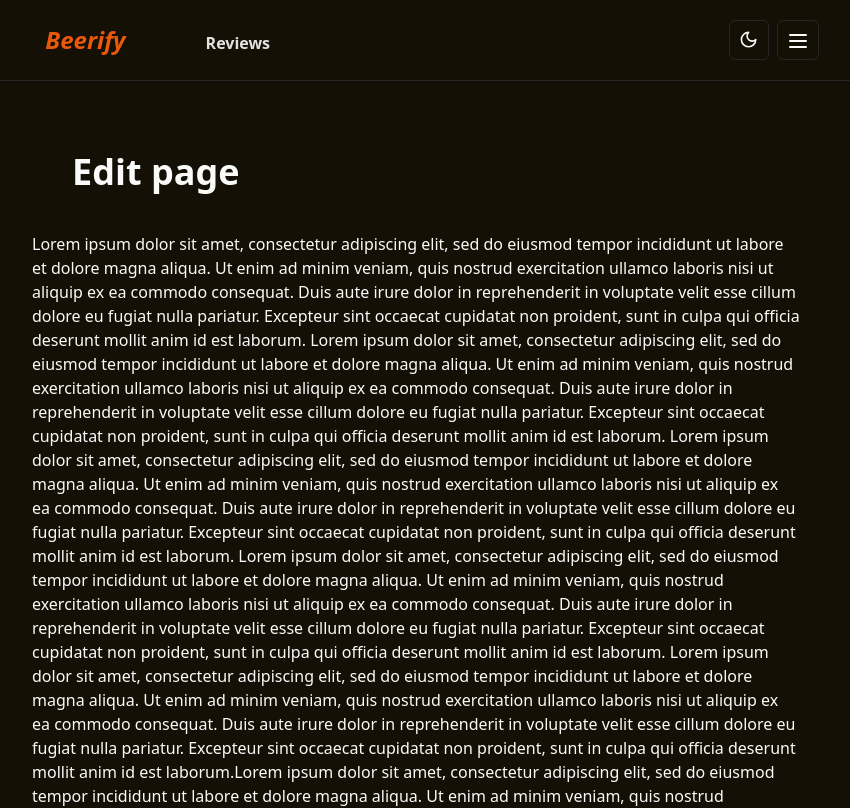
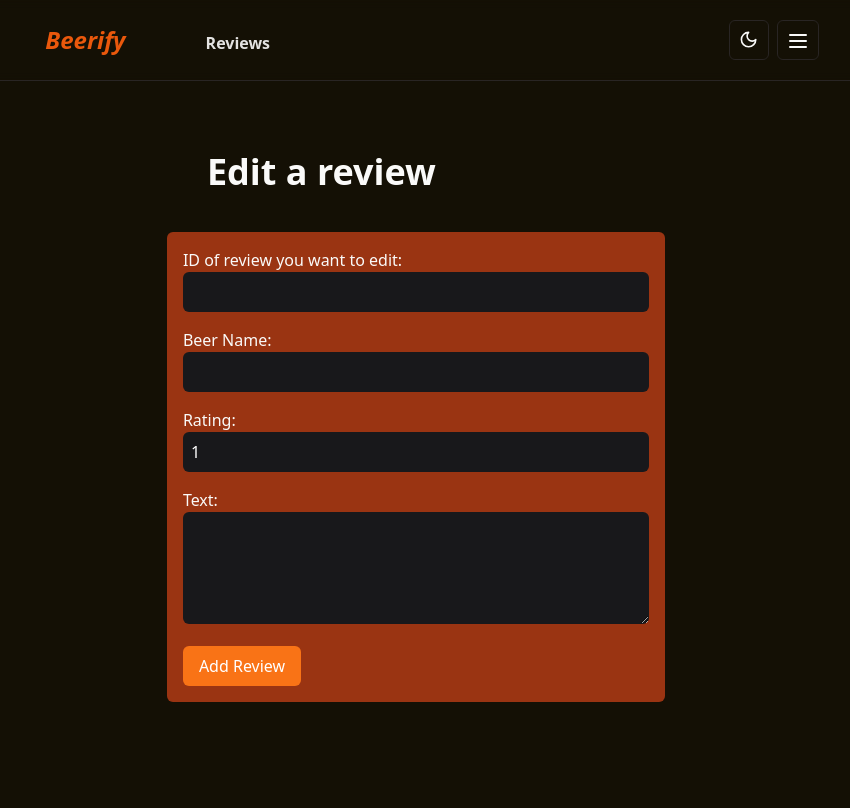
Before and after one commit to KaarleJ/Beerify, a React (Vite) app in the folder client/: page /edit in a window 1280 px wide. Shown: the top 808 px of the page, without its empty margins (224-1074 px from the left). Built offline with nearby package versions, Linux system fonts and the light colour scheme.

Commit message:
muutokset edit ja creat viewiin.

```diff
--- a/client/src/components/Review.tsx
+++ b/client/src/components/Review.tsx
@@ -7,7 +7,7 @@ type ReviewProps = {
 const Review = ({ review }: ReviewProps) => {
   return (
     <li>
-      <strong>{review.beerName}</strong>
+      <h2>{review.beerName}</h2>
       <p>Rating: {review.rating}</p>
       <p>{review.text}</p>
     </li>
--- a/client/src/main.tsx
+++ b/client/src/main.tsx
@@ -12,6 +12,7 @@ import Error from './views/Error.tsx';
 import Login from './views/Login.tsx';
 import Register from './views/Register.tsx';
 import AuthProvider from './components/AuthProvider.tsx';
+import ReviewView from './views/Review.tsx';
 
 const router = createBrowserRouter([
   {
@@ -39,6 +40,11 @@ const router = createBrowserRouter([
     path: '/register',
     element: <Register />,
   },
+  {
+    path:'/reviews/:id',
+    element: <ReviewView />,
+    errorElement: <Error />
+  },
 ]);
 
 ReactDOM.createRoot(document.getElementById('root')!).render(
--- a/client/src/types.ts
+++ b/client/src/types.ts
@@ -10,3 +10,7 @@ export type User = {
   id: number;
   username: string;
 };
+
+export type RawReview = Omit<Review, 'author' | 'id'>;
+
+export type UpdReview = Omit<Review, 'author'>
--- a/client/src/views/Create.tsx
+++ b/client/src/views/Create.tsx
@@ -1,75 +1,71 @@
+import { useState } from 'react';
+import { createReview } from '../services/reviewService';
+import ReviewForm from '../components/ReviewForm';
+import { RawReview } from '@/types';
+
+
+
+
 const Create = () => {
+
+  const [rating, setRating] = useState<number>(1);
+  const [newText, setText] = useState<string>('');
+  const [newBeerName, setBeerName] = useState<string>('');
+
+  const addReview = async (event: React.FormEvent<HTMLFormElement>) => {
+    event.preventDefault();
+    console.log('addReview function called');
+
+    if (!newText || !newBeerName) {
+      console.error('Please enter text and beer name');
+      return;
+    }
+
+    const reviewObject: RawReview = {
+      rating: rating,
+      text: newText,
+      beerName: newBeerName,
+    };
+
+    try {
+      await createReview(reviewObject);
+      setRating(1);
+      setText('');
+      setBeerName('');
+    } catch (error) {
+      console.error('Error adding review:', error);
+    }
+  };
+
+
+  const handleRatingChange = (event: React.ChangeEvent<HTMLInputElement>) => {
+    let value = Number(event.target.value);
+    if (value > 5) {
+      value = 5;
+    }
+    setRating(value);
+  };
+
+  const handleTextChange = (event: React.ChangeEvent<HTMLInputElement>) => {
+    setText(event.target.value);
+  };
+
+  const handleBeerNameChange = (event: React.ChangeEvent<HTMLInputElement>) => {
+    setBeerName(event.target.value);
+  };
+
   return (
     <div className="text-ellipsis max-w-3xl">
-
-      <h1>Create page</h1>
-      Lorem ipsum dolor sit amet, consectetur adipiscing elit, sed do eiusmod
-      tempor incididunt ut labore et dolore magna aliqua. Ut enim ad minim
-      veniam, quis nostrud exercitation ullamco laboris nisi ut aliquip ex ea
-      commodo consequat. Duis aute irure dolor in reprehenderit in voluptate
-      velit esse cillum dolore eu fugiat nulla pariatur. Excepteur sint occaecat
-      cupidatat non proident, sunt in culpa qui officia deserunt mollit anim id
-      est laborum. Lorem ipsum dolor sit amet, consectetur adipiscing elit, sed
-      do eiusmod tempor incididunt ut labore et dolore magna aliqua. Ut enim ad
-      minim veniam, quis nostrud exercitation ullamco laboris nisi ut aliquip ex
-      ea commodo consequat. Duis aute irure dolor in reprehenderit in voluptate
-      velit esse cillum dolore eu fugiat nulla pariatur. Excepteur sint occaecat
-      cupidatat non proident, sunt in culpa qui officia deserunt mollit anim id
-      est laborum. Lorem ipsum dolor sit amet, consectetur adipiscing elit, sed
-      do eiusmod tempor incididunt ut labore et dolore magna aliqua. Ut enim ad
-      minim veniam, quis nostrud exercitation ullamco laboris nisi ut aliquip ex
-      ea commodo consequat. Duis aute irure dolor in reprehenderit in voluptate
-      velit esse cillum dolore eu fugiat nulla pariatur. Excepteur sint occaecat
-      cupidatat non proident, sunt in culpa qui officia deserunt mollit anim id
-      est laborum. Lorem ipsum dolor sit amet, consectetur adipiscing elit, sed
-      do eiusmod tempor incididunt ut labore et dolore magna aliqua. Ut enim ad
-      minim veniam, quis nostrud exercitation ullamco laboris nisi ut aliquip ex
-      ea commodo consequat. Duis aute irure dolor in reprehenderit in voluptate
-      velit esse cillum dolore eu fugiat nulla pariatur. Excepteur sint occaecat
-      cupidatat non proident, sunt in culpa qui officia deserunt mollit anim id
-      est laborum. Lorem ipsum dolor sit amet, consectetur adipiscing elit, sed
-      do eiusmod tempor incididunt ut labore et dolore magna aliqua. Ut enim ad
-      minim veniam, quis nostrud exercitation ullamco laboris nisi ut aliquip ex
-      ea commodo consequat. Duis aute irure dolor in reprehenderit in voluptate
-      velit esse cillum dolore eu fugiat nulla pariatur. Excepteur sint occaecat
-      cupidatat non proident, sunt in culpa qui officia deserunt mollit anim id
-      est laborum.Lorem ipsum dolor sit amet, consectetur adipiscing elit, sed
-      do eiusmod tempor incididunt ut labore et dolore magna aliqua. Ut enim ad
-      minim veniam, quis nostrud exercitation ullamco laboris nisi ut aliquip ex
-      ea commodo consequat. Duis aute irure dolor in reprehenderit in voluptate
-      velit esse cillum dolore eu fugiat nulla pariatur. Excepteur sint occaecat
-      cupidatat non proident, sunt in culpa qui officia deserunt mollit anim id
-      est laborum.Lorem ipsum dolor sit amet, consectetur adipiscing elit, sed
-      do eiusmod tempor incididunt ut labore et dolore magna aliqua. Ut enim ad
-      minim veniam, quis nostrud exercitation ullamco laboris nisi ut aliquip ex
-      ea commodo consequat. Duis aute irure dolor in reprehenderit in voluptate
-      velit esse cillum dolore eu fugiat nulla pariatur. Excepteur sint occaecat
-      cupidatat non proident, sunt in culpa qui officia deserunt mollit anim id
-      est laborum.Lorem ipsum dolor sit amet, consectetur adipiscing elit, sed
-      do eiusmod tempor incididunt ut labore et dolore magna aliqua. Ut enim ad
-      minim veniam, quis nostrud exercitation ullamco laboris nisi ut aliquip ex
-      ea commodo consequat. Duis aute irure dolor in reprehenderit in voluptate
-      velit esse cillum dolore eu fugiat nulla pariatur. Excepteur sint occaecat
-      cupidatat non proident, sunt in culpa qui officia deserunt mollit anim id
-      est laborum.Lorem ipsum dolor sit amet, consectetur adipiscing elit, sed
-      do eiusmod tempor incididunt ut labore et dolore magna aliqua. Ut enim ad
-      minim veniam, quis nostrud exercitation ullamco laboris nisi ut aliquip ex
-      ea commodo consequat. Duis aute irure dolor in reprehenderit in voluptate
-      velit esse cillum dolore eu fugiat nulla pariatur. Excepteur sint occaecat
-      cupidatat non proident, sunt in culpa qui officia deserunt mollit anim id
-      est laborum.Lorem ipsum dolor sit amet, consectetur adipiscing elit, sed
-      do eiusmod tempor incididunt ut labore et dolore magna aliqua. Ut enim ad
-      minim veniam, quis nostrud exercitation ullamco laboris nisi ut aliquip ex
-      ea commodo consequat. Duis aute irure dolor in reprehenderit in voluptate
-      velit esse cillum dolore eu fugiat nulla pariatur. Excepteur sint occaecat
-      cupidatat non proident, sunt in culpa qui officia deserunt mollit anim id
-      est laborum.Lorem ipsum dolor sit amet, consectetur adipiscing elit, sed
-      do eiusmod tempor incididunt ut labore et dolore magna aliqua. Ut enim ad
-      minim veniam, quis nostrud exercitation ullamco laboris nisi ut aliquip ex
-      ea commodo consequat. Duis aute irure dolor in reprehenderit in voluptate
-      velit esse cillum dolore eu fugiat nulla pariatur. Excepteur sint occaecat
-      cupidatat non proident, sunt in culpa qui officia deserunt mollit anim id
-      est laborum.
+      <h1>Create a review</h1>
+      <ReviewForm
+        addReview={addReview}
+        rating={rating.toString()}
+        handleRatingChange={handleRatingChange}
+        newText={newText}
+        handleTextChange={handleTextChange}
+        newBeerName={newBeerName}
+        handleBeerNameChange={handleBeerNameChange}
+      />
     </div>
   );
 };
--- a/client/src/views/Edit.tsx
+++ b/client/src/views/Edit.tsx
@@ -1,75 +1,72 @@
-const Edit = () => {
+import React, { useState } from 'react';
+import UpdateReviewForm from '../components/UpdateReviewForm';
+import { updateReview } from '@/services/reviewService';
+
+const Edit: React.FC = () => {
+  const [rating, setRating] = useState<number>(1);
+  const [newText, setText] = useState<string>('');
+  const [newBeerName, setBeerName] = useState<string>('');
+  const [reviewId, setReviewId] = useState<string>('');
+
+
+  const handleRatingChange = (event: React.ChangeEvent<HTMLInputElement>) => {
+    let value = Number(event.target.value);
+    if (value > 5) {
+      value = 5;
+    }
+    setRating(value);
+  };
+
+  const handleTextChange = (event: React.ChangeEvent<HTMLInputElement>) => {
+    setText(event.target.value);
+  };
+
+  const handleBeerNameChange = (event: React.ChangeEvent<HTMLInputElement>) => {
+    setBeerName(event.target.value);
+  };
+
+  const handleIdChange = (event: React.ChangeEvent<HTMLInputElement>) => {
+    setReviewId(event.target.value);
+  };
+
+  const update = async (event: React.FormEvent<HTMLFormElement>) => {
+    event.preventDefault();
+
+
+    setRating(1);
+    setText('');
+    setBeerName('');
+    setReviewId('');
+
+    const reviewObject = {
+      rating: rating,
+      text: newText,
+      beerName: newBeerName,
+      id: Number(reviewId)
+    };
+
+    try {
+      await updateReview(reviewObject);
+      console.log('Review Updated succesfully');
+    } catch (error) {
+      console.error('Virhe arvostelun päivittämisessä:', error);
+    }
+  };
+
   return (
     <div className="text-ellipsis max-w-3xl">
-
-      <h1>Edit page</h1>
-      Lorem ipsum dolor sit amet, consectetur adipiscing elit, sed do eiusmod
-      tempor incididunt ut labore et dolore magna aliqua. Ut enim ad minim
-      veniam, quis nostrud exercitation ullamco laboris nisi ut aliquip ex ea
-      commodo consequat. Duis aute irure dolor in reprehenderit in voluptate
-      velit esse cillum dolore eu fugiat nulla pariatur. Excepteur sint occaecat
-      cupidatat non proident, sunt in culpa qui officia deserunt mollit anim id
-      est laborum. Lorem ipsum dolor sit amet, consectetur adipiscing elit, sed
-      do eiusmod tempor incididunt ut labore et dolore magna aliqua. Ut enim ad
-      minim veniam, quis nostrud exercitation ullamco laboris nisi ut aliquip ex
-      ea commodo consequat. Duis aute irure dolor in reprehenderit in voluptate
-      velit esse cillum dolore eu fugiat nulla pariatur. Excepteur sint occaecat
-      cupidatat non proident, sunt in culpa qui officia deserunt mollit anim id
-      est laborum. Lorem ipsum dolor sit amet, consectetur adipiscing elit, sed
-      do eiusmod tempor incididunt ut labore et dolore magna aliqua. Ut enim ad
-      minim veniam, quis nostrud exercitation ullamco laboris nisi ut aliquip ex
-      ea commodo consequat. Duis aute irure dolor in reprehenderit in voluptate
-      velit esse cillum dolore eu fugiat nulla pariatur. Excepteur sint occaecat
-      cupidatat non proident, sunt in culpa qui officia deserunt mollit anim id
-      est laborum. Lorem ipsum dolor sit amet, consectetur adipiscing elit, sed
-      do eiusmod tempor incididunt ut labore et dolore magna aliqua. Ut enim ad
-      minim veniam, quis nostrud exercitation ullamco laboris nisi ut aliquip ex
-      ea commodo consequat. Duis aute irure dolor in reprehenderit in voluptate
-      velit esse cillum dolore eu fugiat nulla pariatur. Excepteur sint occaecat
-      cupidatat non proident, sunt in culpa qui officia deserunt mollit anim id
-      est laborum. Lorem ipsum dolor sit amet, consectetur adipiscing elit, sed
-      do eiusmod tempor incididunt ut labore et dolore magna aliqua. Ut enim ad
-      minim veniam, quis nostrud exercitation ullamco laboris nisi ut aliquip ex
-      ea commodo consequat. Duis aute irure dolor in reprehenderit in voluptate
-      velit esse cillum dolore eu fugiat nulla pariatur. Excepteur sint occaecat
-      cupidatat non proident, sunt in culpa qui officia deserunt mollit anim id
-      est laborum.Lorem ipsum dolor sit amet, consectetur adipiscing elit, sed
-      do eiusmod tempor incididunt ut labore et dolore magna aliqua. Ut enim ad
-      minim veniam, quis nostrud exercitation ullamco laboris nisi ut aliquip ex
-      ea commodo consequat. Duis aute irure dolor in reprehenderit in voluptate
-      velit esse cillum dolore eu fugiat nulla pariatur. Excepteur sint occaecat
-      cupidatat non proident, sunt in culpa qui officia deserunt mollit anim id
-      est laborum.Lorem ipsum dolor sit amet, consectetur adipiscing elit, sed
-      do eiusmod tempor incididunt ut labore et dolore magna aliqua. Ut enim ad
-      minim veniam, quis nostrud exercitation ullamco laboris nisi ut aliquip ex
-      ea commodo consequat. Duis aute irure dolor in reprehenderit in voluptate
-      velit esse cillum dolore eu fugiat nulla pariatur. Excepteur sint occaecat
-      cupidatat non proident, sunt in culpa qui officia deserunt mollit anim id
-      est laborum.Lorem ipsum dolor sit amet, consectetur adipiscing elit, sed
-      do eiusmod tempor incididunt ut labore et dolore magna aliqua. Ut enim ad
-      minim veniam, quis nostrud exercitation ullamco laboris nisi ut aliquip ex
-      ea commodo consequat. Duis aute irure dolor in reprehenderit in voluptate
-      velit esse cillum dolore eu fugiat nulla pariatur. Excepteur sint occaecat
-      cupidatat non proident, sunt in culpa qui officia deserunt mollit anim id
-      est laborum.Lorem ipsum dolor sit amet, consectetur adipiscing elit, sed
-      do eiusmod tempor incididunt ut labore et dolore magna aliqua. Ut enim ad
-      minim veniam, quis nostrud exercitation ullamco laboris nisi ut aliquip ex
-      ea commodo consequat. Duis aute irure dolor in reprehenderit in voluptate
-      velit esse cillum dolore eu fugiat nulla pariatur. Excepteur sint occaecat
-      cupidatat non proident, sunt in culpa qui officia deserunt mollit anim id
-      est laborum.Lorem ipsum dolor sit amet, consectetur adipiscing elit, sed
-      do eiusmod tempor incididunt ut labore et dolore magna aliqua. Ut enim ad
-      minim veniam, quis nostrud exercitation ullamco laboris nisi ut aliquip ex
-      ea commodo consequat. Duis aute irure dolor in reprehenderit in voluptate
-      velit esse cillum dolore eu fugiat nulla pariatur. Excepteur sint occaecat
-      cupidatat non proident, sunt in culpa qui officia deserunt mollit anim id
-      est laborum.Lorem ipsum dolor sit amet, consectetur adipiscing elit, sed
-      do eiusmod tempor incididunt ut labore et dolore magna aliqua. Ut enim ad
-      minim veniam, quis nostrud exercitation ullamco laboris nisi ut aliquip ex
-      ea commodo consequat. Duis aute irure dolor in reprehenderit in voluptate
-      velit esse cillum dolore eu fugiat nulla pariatur. Excepteur sint occaecat
-      cupidatat non proident, sunt in culpa qui officia deserunt mollit anim id
-      est laborum.
+      <h1>Edit a review</h1>
+      <UpdateReviewForm
+        addReview={update}
+        rating={rating.toString()}
+        handleRatingChange={handleRatingChange}
+        newText={newText}
+        handleTextChange={handleTextChange}
+        newBeerName={newBeerName}
+        handleBeerNameChange={handleBeerNameChange}
+        id={reviewId}
+        handleIdChange={handleIdChange}
+      />
     </div>
   );
 };
```
Also changed, not shown: client/src/services/reviewService.ts (+9 -4 lines), 1 other file (tests, documents, lock files or other folders).
